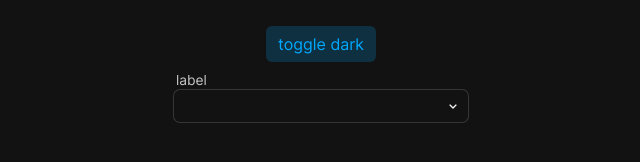
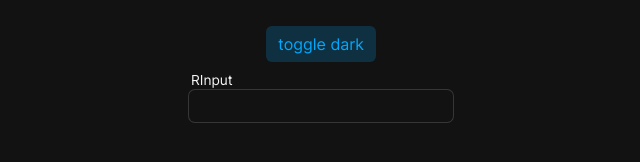
Before and after one commit to sa8ab/sevue, a Vue app: page / in a window 1280 px wide. Shown: the part 326-488 px from the top of the page, without its empty margins (319-959 px from the left). Built offline with nearby package versions, Linux system fonts and the light colour scheme.

Commit message:
+ RInput

```diff
--- a/dev/App.vue
+++ b/dev/App.vue
@@ -1,16 +1,13 @@
 <template>
   <div class="app">
     <RButton @click="click"> toggle dark </RButton>
-    <RSelect v-model="v" label="label" keepOpenAfterSelection>
-      <ROption v-for="{ value, text } in items" :value="value" :text="text" />
-    </RSelect>
+    <RInput label="RInput" v-model="v" />
+    {{ v }}
   </div>
 </template>
 
 <script setup lang="ts">
 import { ref, onMounted } from "vue";
-import { useNotification } from "../src/main";
-const notification = useNotification();
 
 const v = ref("");
 const items = ref([
--- a/dev/style/main.scss
+++ b/dev/style/main.scss
@@ -22,7 +22,3 @@
 body {
   font-family: Inter;
 }
-
-*:focus {
-  box-shadow: 0 0 0 4px red !important;
-}
--- /dev/null
+++ b/src/components/HeightTransition.vue
@@ -0,0 +1,48 @@
+<template>
+  <Transition
+    @beforeEnter="beforeEnter"
+    @enter="enter"
+    @afterEnter="afterEnter"
+    @leave="leave"
+    name="height-transition"
+    :appear="appear"
+  >
+    <slot />
+  </Transition>
+</template>
+
+<script setup lang="ts">
+defineProps({
+  appear: { default: false },
+});
+const beforeEnter = (el: HTMLElement) => {
+  el.style.height = `0`;
+};
+const enter = (el: HTMLElement) => {
+  const h = el.scrollHeight;
+  el.style.height = `${h}px`;
+};
+const afterEnter = (el: HTMLElement) => {
+  el.style.height = `auto`;
+};
+const leave = (el: HTMLElement) => {
+  const height = getComputedStyle(el).height;
+  el.style.height = height;
+  getComputedStyle(el).height;
+  el.style.height = `0`;
+};
+</script>
+
+<style lang="scss">
+.height-transition {
+  &-enter-active,
+  &-leave-active {
+    overflow: hidden;
+  }
+
+  &-enter,
+  &-leave-to {
+    height: 0;
+  }
+}
+</style>
--- /dev/null
+++ b/src/components/input/RInput.vue
@@ -0,0 +1,170 @@
+<template>
+  <div
+    :class="['r-input', { focused: state.focused, disabled, iconAfter, sharp, error }]"
+    :style="{ '--r-prm': getColor(color) }"
+  >
+    <label>
+      <span class="label" v-if="label">{{ label }}</span>
+      <div class="input-container">
+        <div class="icon-container" v-if="$slots.icon || icon">
+          <slot name="icon">
+            <i v-if="icon" :class="['icon', sevue?.iconPrefix, ...icon]"></i>
+          </slot>
+        </div>
+        <input
+          :placeholder="placeholder"
+          :value="modelValue"
+          :disabled="disabled"
+          v-bind="$attrs"
+          @focus="state.focused = true"
+          @blur="state.focused = false"
+          @input="onInput"
+        />
+      </div>
+
+      <HeightTransition>
+        <span class="message" v-if="message">
+          <span class="padding">{{ message }}</span>
+        </span>
+      </HeightTransition>
+    </label>
+  </div>
+</template>
+
+<script setup lang="ts">
+import { getColor } from "@/utils";
+import { inject, reactive } from "vue";
+import { sevueKey } from "@/injectionKeys";
+import HeightTransition from "../HeightTransition.vue";
+
+const sevue = inject(sevueKey);
+
+defineOptions({
+  inheritAttrs: false,
+});
+const props = defineProps<{
+  modelValue?: string;
+  label?: string;
+  icon?: string;
+  placeholder?: string;
+  message?: string;
+  iconAfter?: boolean;
+  sharp?: boolean;
+  color?: string;
+  disabled?: boolean;
+  error?: boolean;
+}>();
+const emit = defineEmits(["update:modelValue"]);
+
+const state = reactive({
+  focused: false,
+});
+
+const onInput = (e: Event) => {
+  emit("update:modelValue", (<HTMLInputElement>e.target).value);
+};
+// listeners() {
+//   return {
+//     ...this.$listeners,
+//     input: (e) => {
+//       this.$emit("input", e.target.value);
+//     },
+//     focus: (e) => {
+//       this.focused = true;
+//       this.$emit("focus", e);
+//     },
+//     blur: (e) => {
+//       this.focused = false;
+//       this.$emit("blur", e);
+//     },
+//   };
+// },
+</script>
+
+<style lang="scss">
+.r-input {
+  input {
+    border: none;
+    background: transparent;
+    font-size: 1rem;
+    padding: 6px;
+    font-family: inherit;
+    width: 100%;
+    color: inherit;
+  }
+
+  label {
+    flex: 1;
+  }
+
+  .label,
+  .message {
+    display: flex;
+    font-size: $fsmall;
+    transition: all $duration;
+  }
+
+  .label {
+    padding: 2px;
+  }
+
+  .message {
+    color: color(disabled);
+
+    .padding {
+      padding: 2px;
+    }
+  }
+
+  .input-container {
+    background: color(b1);
+    border-radius: var(--r-radius);
+    flex: 1;
+    display: flex;
+    align-items: center;
+    transition: box-shadow $duration;
+    overflow: hidden;
+    box-shadow: var(--border);
+    &:hover {
+      box-shadow: var(--border-active);
+    }
+  }
+
+  .icon-container {
+    padding: 6px;
+    transition: color $duration;
+  }
+
+  &.focused {
+    .icon-container,
+    .label {
+      color: color();
+    }
+
+    .input-container {
+      box-shadow: 0 0 0 1px color();
+    }
+  }
+
+  &.disabled {
+    opacity: 0.8;
+  }
+
+  &.iconAfter .input-container {
+    flex-direction: row-reverse;
+  }
+
+  &.sharp .input-container {
+    --r-radius: 0px;
+  }
+
+  &.error {
+    --r-prm: var(--r-red);
+    --border: 0 0 0 1px rgba(var(--r-red), 1);
+    --border-active: 0 0 0 1px rgba(var(--r-red), var(--border-active-alpha));
+    .label {
+      color: color(red);
+    }
+  }
+}
+</style>
--- /dev/null
+++ b/src/components/input/index.ts
@@ -0,0 +1,2 @@
+import RInput from "./RInput.vue";
+export default RInput;
--- a/src/main.ts
+++ b/src/main.ts
@@ -4,6 +4,7 @@ import type { App } from "vue";
 import RButton from "./components/button";
 import { RSelect, ROption } from "./components/select";
 import notificationFactory from "./components/notification";
+import RInput from "./components/input";
 
 // directives
 import ripple from "./directives/ripple";
@@ -37,6 +38,7 @@ export default {
     app.component("RButton", RButton);
     app.component("RSelect", RSelect);
     app.component("ROption", ROption);
+    app.component("RInput", RInput);
 
     // directives
     app.directive("ripple", ripple);
--- a/src/styles/variables.scss
+++ b/src/styles/variables.scss
@@ -1,5 +1,8 @@
-@function color($color: "prm", $alpha: 1) {
+@function color($color: prm, $alpha: 1) {
   @return rgba(var(--r-#{$color}), $alpha);
+}
+@function borderx($color: prm, $alpha: 1) {
+  @return 0 0 0 1px rgba(var(--r-#{$color}), $alpha);
 }
 
 :root {
```
